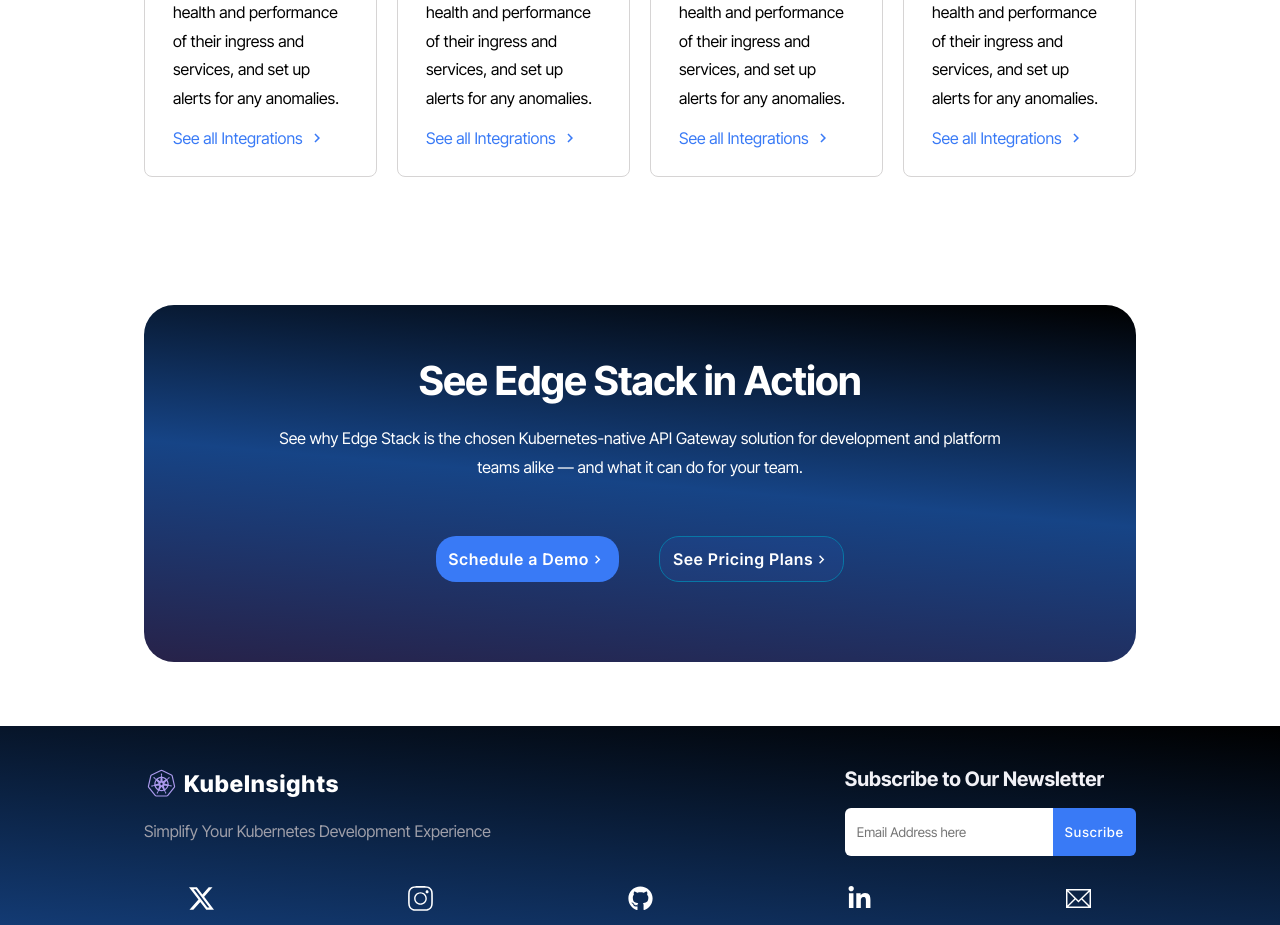
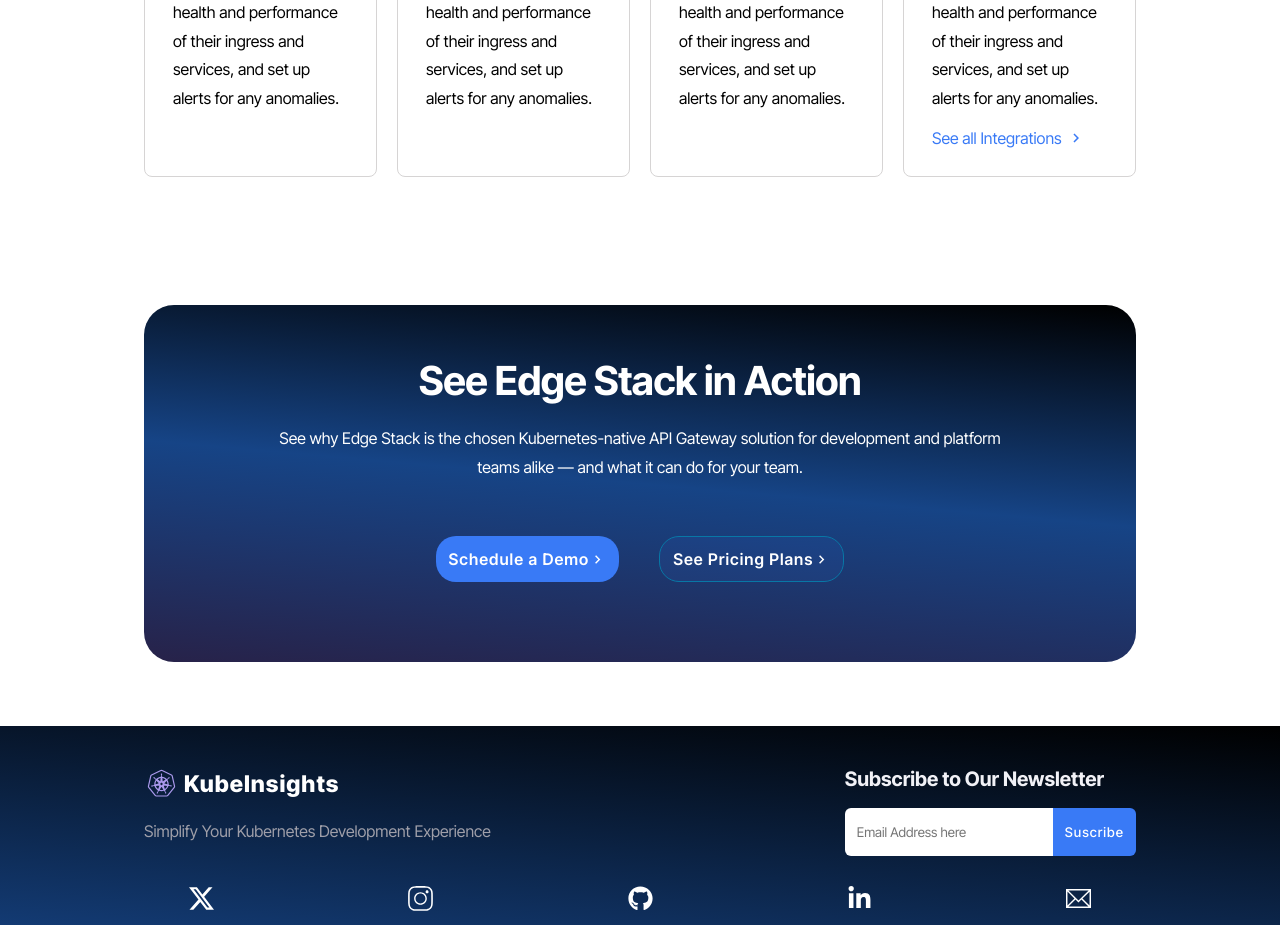
Before and after one commit to earlmorningstar/kubeInsights, a React (Create React App) app: page / in a window 1280 px wide. Shown: the part 5940-6865 px from the top of the page. Built offline with nearby package versions, Linux system fonts and the light colour scheme.

Commit message:
Update Integrations.jsx

```diff
--- a/src/pages/Integrations.jsx
+++ b/src/pages/Integrations.jsx
@@ -22,9 +22,9 @@ function Integrations() {
             Edge Stack, allowing users to monitor the health and performance of
             their ingress and services, and set up alerts for any anomalies.
           </p>
-          <span className="intergration-links">
+          {/* <span className="intergration-links">
             See all Integrations <MdNavigateNext size={18} />
-          </span>
+          </span> */}
         </span>
         <span>
           <SiNewrelic size={50} color="rgb(28, 231, 131)"/>
@@ -34,9 +34,9 @@ function Integrations() {
             Edge Stack, allowing users to monitor the health and performance of
             their ingress and services, and set up alerts for any anomalies.
           </p>
-          <span className="intergration-links">
+          {/* <span className="intergration-links">
             See all Integrations <MdNavigateNext size={18} />
-          </span>
+          </span> */}
         </span>
         <span>
           <SiDatadog size={50} color="rgb(98, 45, 164)"/>
@@ -46,9 +46,9 @@ function Integrations() {
             Edge Stack, allowing users to monitor the health and performance of
             their ingress and services, and set up alerts for any anomalies.
           </p>
-          <span className="intergration-links">
+          {/* <span className="intergration-links">
             See all Integrations <MdNavigateNext size={18} />
-          </span>
+          </span> */}
         </span>
         <span>
           <IoChevronForwardSharp size={50} color="rgb(100, 166, 55)"/>
```
